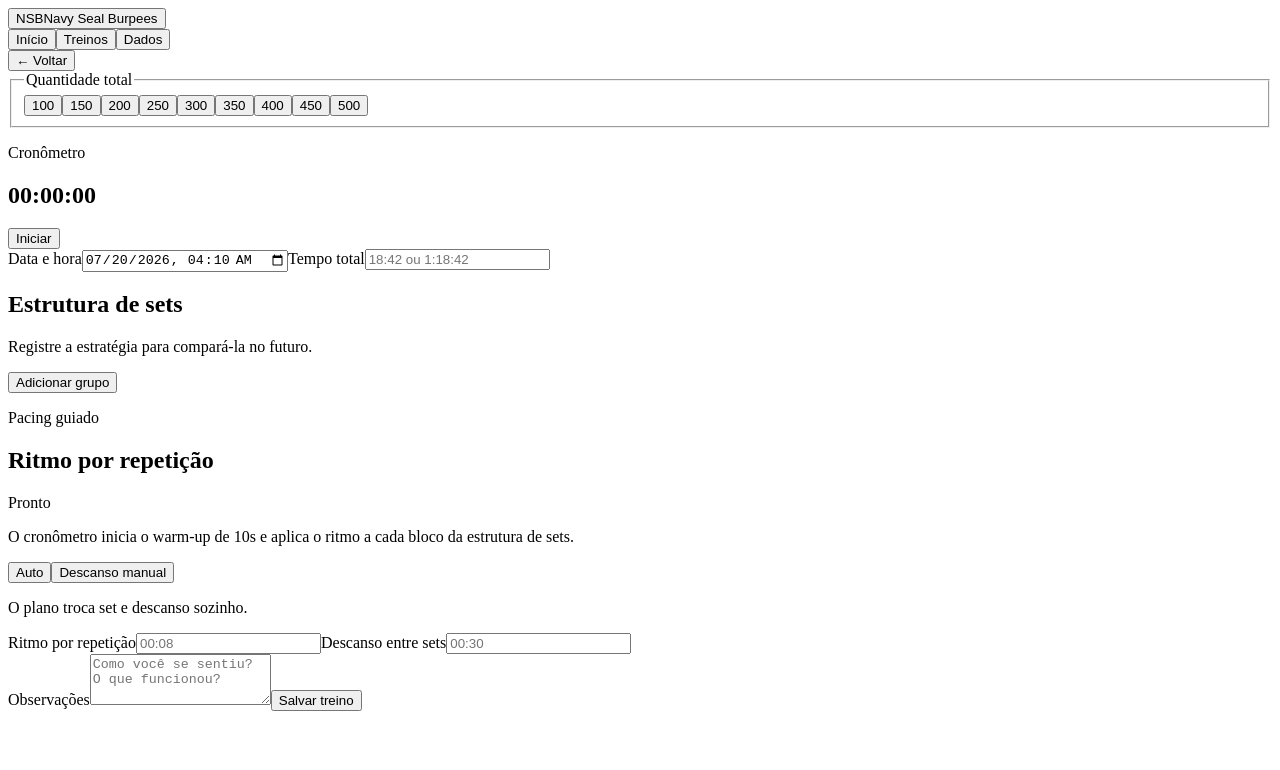
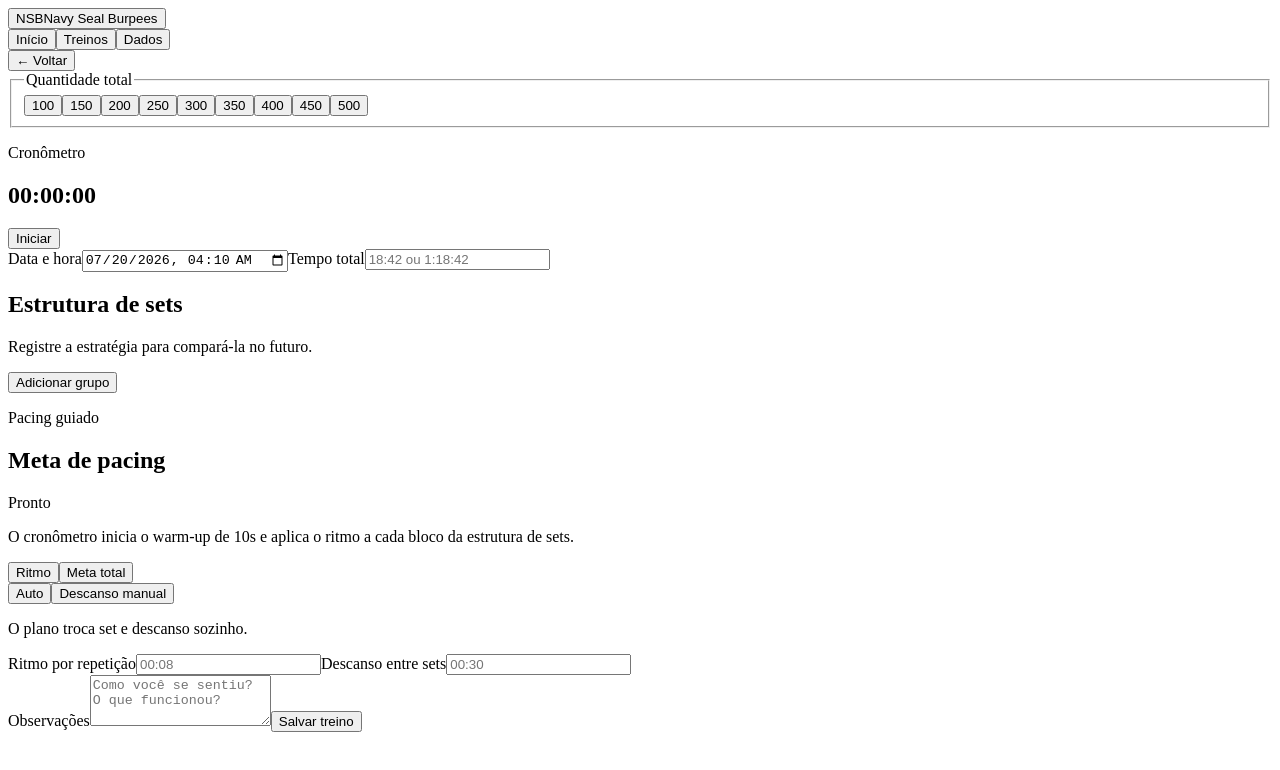
Before and after one commit to Santana-DS/NSB, a React (Vite) app: page / in a window 1280 px wide. Both pictures are taken after a click on the button "Registrar treino". Shown: the top 770 px of the page. Built offline with nearby package versions, Linux system fonts and the light colour scheme; the HTML template or start-up script is replaced by a standard one.

Commit message:
feat: add total duration pacing target

```diff
--- a/src/App.tsx
+++ b/src/App.tsx
@@ -99,6 +99,8 @@ export default function App() {
   const [timerElapsedBase, setTimerElapsedBase] = useState(0)
   const [timerNow, setTimerNow] = useState(Date.now())
   const [pacingRepDuration, setPacingRepDuration] = useState('')
+  const [pacingTargetMode, setPacingTargetMode] = useState<'pace' | 'total'>('pace')
+  const [pacingTotalDuration, setPacingTotalDuration] = useState('')
   const [pacingRestDuration, setPacingRestDuration] = useState('')
   const [pacingGroupDurations, setPacingGroupDurations] = useState<Record<string, string>>({})
   const [pacingGroupRests, setPacingGroupRests] = useState<Record<string, string>>({})
@@ -156,7 +158,7 @@ export default function App() {
     if (!draftReady || !draftActive) return
     const draft: ActiveWorkoutDraft = {
       id: 'current', updatedAt: new Date().toISOString(), targetReps, performedAt, duration, setGroups, notes,
-      timerStartedAt, timerElapsedBase, pacingRepDuration, pacingRestDuration, pacingGroupDurations, pacingGroupRests, pacingMode, pacingPhase,
+      timerStartedAt, timerElapsedBase, pacingRepDuration, pacingTargetMode, pacingTotalDuration, pacingRestDuration, pacingGroupDurations, pacingGroupRests, pacingMode, pacingPhase,
       pacingPausedPhase, pacingBlockIndex, pacingPhaseStartedAt, pacingPhaseElapsedBase, pacingBlocks,
       pacingEvents, lastRepCue,
     }
@@ -197,8 +199,19 @@ export default function App() {
 
   const currentSetTotal = getSetGroupTotal(setGroups)
   const timerElapsedSeconds = timerElapsedBase + (timerStartedAt === null ? 0 : Math.floor((timerNow - timerStartedAt) / 1000))
-  const pacingRepSeconds = parseDuration(pacingRepDuration) ?? 0
+  const manualPacingRepSeconds = parseDuration(pacingRepDuration) ?? 0
+  const pacingTotalTargetSeconds = parseDuration(pacingTotalDuration) ?? 0
   const pacingRestSeconds = parseDuration(pacingRestDuration) ?? 0
+  const pacingGroupDefinitions = useMemo(() => setGroups.map((group) => {
+    const groupPace = parseDuration(pacingGroupDurations[group.id] ?? '')
+    const groupRest = parseDuration(pacingGroupRests[group.id] ?? '')
+    return { group, paceSeconds: groupPace && groupPace > 0 ? groupPace : null, restSeconds: groupRest && groupRest > 0 ? groupRest : pacingRestSeconds }
+  }), [pacingGroupDurations, pacingGroupRests, pacingRestSeconds, setGroups])
+  const plannedRestSeconds = pacingGroupDefinitions.reduce((total, item, index) => total + item.restSeconds * Math.max(0, item.group.setCount - (index === pacingGroupDefinitions.length - 1 ? 1 : 0)), 0)
+  const overriddenActiveSeconds = pacingGroupDefinitions.reduce((total, item) => total + (item.paceSeconds ?? 0) * item.group.repsPerSet * item.group.setCount, 0)
+  const adjustableReps = pacingGroupDefinitions.reduce((total, item) => total + (item.paceSeconds === null ? item.group.repsPerSet * item.group.setCount : 0), 0)
+  const calculatedPacingRepSeconds = pacingTargetMode === 'total' && pacingTotalTargetSeconds > 0 && adjustableReps > 0 ? (pacingTotalTargetSeconds - plannedRestSeconds - overriddenActiveSeconds) / adjustableReps : 0
+  const pacingRepSeconds = pacingTargetMode === 'total' ? calculatedPacingRepSeconds : manualPacingRepSeconds
   const pacingPlan = useMemo(() => setGroups.flatMap((group) => {
     const groupPace = parseDuration(pacingGroupDurations[group.id] ?? '')
     const paceSeconds = groupPace && groupPace > 0 ? groupPace : pacingRepSeconds
@@ -237,6 +250,8 @@ export default function App() {
     setTimerElapsedBase(0)
     setTimerNow(Date.now())
     setPacingRepDuration('')
+    setPacingTargetMode('pace')
+    setPacingTotalDuration('')
     setPacingRestDuration('')
     setPacingGroupDurations({})
     setPacingGroupRests({})
@@ -259,6 +274,8 @@ export default function App() {
     setTimerStartedAt(draft.timerStartedAt)
     setTimerElapsedBase(draft.timerElapsedBase)
     setPacingRepDuration(draft.pacingRepDuration)
+    setPacingTargetMode(draft.pacingTargetMode ?? 'pace')
+    setPacingTotalDuration(draft.pacingTotalDuration ?? '')
     setPacingRestDuration(draft.pacingRestDuration)
     setPacingGroupDurations(draft.pacingGroupDurations ?? {})
     setPacingGroupRests(draft.pacingGroupRests ?? {})
@@ -293,6 +310,10 @@ export default function App() {
   }
 
   function startTimer() {
+    if (pacingTargetMode === 'total' && pacingPlan.length > 0 && (pacingTotalTargetSeconds <= 0 || pacingRepSeconds <= 0)) {
+      setError('A meta total precisa cobrir os descansos e deixar tempo para os grupos no ritmo geral.')
+      return
+    }
     const now = Date.now()
     setTimerNow(now)
     setPerformedAt(todayLocalIso())
@@ -474,7 +495,7 @@ export default function App() {
       performedAt: new Date(performedAt).toISOString(),
       durationSeconds,
       setGroups,
-      pacingSession: pacingBlocks.length > 0 ? { mode: pacingMode, warmupSeconds: DEFAULT_WARMUP_SECONDS, paceSeconds: pacingRepSeconds, restTargetSeconds: pacingRestSeconds, groupPaces: getPacingGroupPaces(), groupRests: getPacingGroupRests(), blocks: pacingBlocks, events: pacingEvents } : undefined,
+      pacingSession: pacingBlocks.length > 0 ? { mode: pacingMode, targetMode: pacingTargetMode, totalTargetSeconds: pacingTargetMode === 'total' ? pacingTotalTargetSeconds : undefined, warmupSeconds: DEFAULT_WARMUP_SECONDS, paceSeconds: pacingRepSeconds, restTargetSeconds: pacingRestSeconds, groupPaces: getPacingGroupPaces(), groupRests: getPacingGroupRests(), blocks: pacingBlocks, events: pacingEvents } : undefined,
       notes: notes.trim(),
     })
     if (validation) {
@@ -487,7 +508,7 @@ export default function App() {
       performedAt: new Date(performedAt).toISOString(),
       durationSeconds,
       setGroups,
-      pacingSession: pacingBlocks.length > 0 ? { mode: pacingMode, warmupSeconds: DEFAULT_WARMUP_SECONDS, paceSeconds: pacingRepSeconds, restTargetSeconds: pacingRestSeconds, groupPaces: getPacingGroupPaces(), groupRests: getPacingGroupRests(), blocks: pacingBlocks, events: pacingEvents } : undefined,
+      pacingSession: pacingBlocks.length > 0 ? { mode: pacingMode, targetMode: pacingTargetMode, totalTargetSeconds: pacingTargetMode === 'total' ? pacingTotalTargetSeconds : undefined, warmupSeconds: DEFAULT_WARMUP_SECONDS, paceSeconds: pacingRepSeconds, restTargetSeconds: pacingRestSeconds, groupPaces: getPacingGroupPaces(), groupRests: getPacingGroupRests(), blocks: pacingBlocks, events: pacingEvents } : undefined,
       notes: notes.trim(),
     })
     await saveWorkout(workout)
@@ -600,17 +621,19 @@ export default function App() {
             </section>
 
             <section className="pacing-section" ref={pacingSectionRef} aria-labelledby="pacing-title">
-              <div className="section-heading"><div><p className="eyebrow">Pacing guiado</p><h2 id="pacing-title">Ritmo por repetição</h2></div><span className={pacingPhase === 'set' ? 'pacing-status active' : 'pacing-status'}>{pacingPhase === 'idle' ? 'Pronto' : pacingPhase === 'warmup' ? 'Preparar' : pacingPhase === 'set' ? 'Em set' : pacingPhase === 'rest' ? 'Descanso' : pacingPhase === 'paused' ? 'Pausado' : 'Concluído'}</span></div>
+              <div className="section-heading"><div><p className="eyebrow">Pacing guiado</p><h2 id="pacing-title">Meta de pacing</h2></div><span className={pacingPhase === 'set' ? 'pacing-status active' : 'pacing-status'}>{pacingPhase === 'idle' ? 'Pronto' : pacingPhase === 'warmup' ? 'Preparar' : pacingPhase === 'set' ? 'Em set' : pacingPhase === 'rest' ? 'Descanso' : pacingPhase === 'paused' ? 'Pausado' : 'Concluído'}</span></div>
               <p>O cronômetro inicia o warm-up de {DEFAULT_WARMUP_SECONDS}s e aplica o ritmo a cada bloco da estrutura de sets.</p>
+              <div className="pacing-target-picker" role="group" aria-label="Tipo de meta de pacing"><button type="button" className={pacingTargetMode === 'pace' ? 'selected' : ''} disabled={pacingPhase !== 'idle' && pacingPhase !== 'complete'} onClick={() => setPacingTargetMode('pace')}>Ritmo</button><button type="button" className={pacingTargetMode === 'total' ? 'selected' : ''} disabled={pacingPhase !== 'idle' && pacingPhase !== 'complete'} onClick={() => setPacingTargetMode('total')}>Meta total</button></div>
               <div className="pacing-mode-picker" role="group" aria-label="Modo do pacing">
                 <button type="button" className={pacingMode === 'automatic' ? 'selected' : ''} disabled={pacingPhase !== 'idle' && pacingPhase !== 'complete'} onClick={() => setPacingMode('automatic')}>Auto</button>
                 <button type="button" className={pacingMode === 'manual-rest' ? 'selected' : ''} disabled={pacingPhase !== 'idle' && pacingPhase !== 'complete'} onClick={() => setPacingMode('manual-rest')}>Descanso manual</button>
               </div>
               <p className="pacing-mode-note">{pacingMode === 'automatic' ? 'O plano troca set e descanso sozinho.' : 'O set encerra na meta; você aciona o próximo set e seu warm-up.'}</p>
               <div className="field-grid pacing-fields">
-                <label><span>Ritmo por repetição</span><input inputMode="numeric" maxLength={7} placeholder="00:08" value={pacingRepDuration} disabled={pacingPhase !== 'idle' && pacingPhase !== 'complete'} onChange={(event) => setPacingRepDuration(formatDurationInput(event.target.value))} /></label>
+                <label><span>{pacingTargetMode === 'total' ? 'Meta total' : 'Ritmo por repetição'}</span><input inputMode="numeric" maxLength={7} placeholder={pacingTargetMode === 'total' ? '20:00' : '00:08'} value={pacingTargetMode === 'total' ? pacingTotalDuration : pacingRepDuration} disabled={pacingPhase !== 'idle' && pacingPhase !== 'complete'} onChange={(event) => pacingTargetMode === 'total' ? setPacingTotalDuration(formatDurationInput(event.target.value)) : setPacingRepDuration(formatDurationInput(event.target.value))} /></label>
                 <label><span>Descanso entre sets</span><input inputMode="numeric" maxLength={7} placeholder="00:30" value={pacingRestDuration} disabled={pacingPhase !== 'idle' && pacingPhase !== 'complete'} onChange={(event) => setPacingRestDuration(formatDurationInput(event.target.value))} /></label>
               </div>
+              {pacingTargetMode === 'total' && pacingRepSeconds > 0 && <p className="pacing-mode-note">Ritmo calculado: <strong>{formatDuration(pacingRepSeconds)} / rep.</strong></p>}
               {setGroups.length > 1 && <details className="pacing-group-settings"><summary>Ajustar ritmo por grupo</summary><div className="pacing-group-headings"><span>Ritmo</span><span>Descanso</span></div>{setGroups.map((group, index) => <label key={group.id}><span>Grupo {index + 1} · {group.setCount} × {group.repsPerSet}</span><input inputMode="numeric" maxLength={7} placeholder="Geral" value={pacingGroupDurations[group.id] ?? ''} disabled={pacingPhase !== 'idle' && pacingPhase !== 'complete'} onChange={(event) => { const digits = event.target.value.replace(/\D/g, ''); setPacingGroupDurations((current) => ({ ...current, [group.id]: digits.replace(/0/g, '') === '' ? '' : formatDurationInput(event.target.value) })) }} /><input inputMode="numeric" maxLength={7} placeholder="Geral" value={pacingGroupRests[group.id] ?? ''} disabled={pacingPhase !== 'idle' && pacingPhase !== 'complete'} onChange={(event) => { const digits = event.target.value.replace(/\D/g, ''); setPacingGroupRests((current) => ({ ...current, [group.id]: digits.replace(/0/g, '') === '' ? '' : formatDurationInput(event.target.value) })) }} /></label>)}</details>}
               {pacingPlan.some((block) => block.paceSeconds > 0) && pacingPhase === 'idle' && <p className="pacing-plan">Plano: {pacingPlan.map((block, index) => <span key={`${block.groupId}-${index}`}>{block.reps} NSBs · {formatDuration(block.reps * block.paceSeconds)}</span>)}</p>}
               {pacingPlan.some((block) => block.paceSeconds > 0) && <p className="pacing-projection">Projeção total <strong>{formatDuration(pacingProjectionSeconds)}</strong></p>}
--- a/src/lib/workouts.ts
+++ b/src/lib/workouts.ts
@@ -23,6 +23,7 @@ export function validateWorkout(draft: WorkoutDraft): string | null {
 }
 
 export function formatDuration(seconds: number): string {
+  seconds = Math.max(0, Math.round(seconds))
   const hours = Math.floor(seconds / 3600)
   const minutes = Math.floor(seconds / 60)
   const remainingMinutes = Math.floor((seconds % 3600) / 60)
--- a/src/styles.css
+++ b/src/styles.css
@@ -84,6 +84,7 @@ textarea { resize: vertical; }
 .pacing-projection { margin: .2rem 0 1rem; color: #61717a !important; font-size: .85rem; }.pacing-projection strong { margin-left: .3rem; color: #0d5261; font-variant-numeric: tabular-nums; }
 .pacing-group-settings { margin: .8rem 0 1rem; }.pacing-group-settings summary { color: #0d5261; cursor: pointer; font-size: .85rem; font-weight: 700; }.pacing-group-settings[open] summary { margin-bottom: .65rem; }.pacing-group-headings { display: grid; grid-template-columns: 1fr 7rem 7rem; gap: .75rem; color: #61717a; font-size: .72rem; font-weight: 700; text-transform: uppercase; }.pacing-group-headings span:first-child { grid-column: 2; }.pacing-group-settings label { display: grid; grid-template-columns: 1fr 7rem 7rem; align-items: center; gap: .75rem; margin: .5rem 0; }.pacing-group-settings label > span { margin: 0; color: #56656d; font-size: .82rem; }.pacing-group-settings input { padding: .5rem .6rem; font-size: .85rem; }
 .pacing-mode-picker { display: flex; flex-wrap: wrap; gap: .4rem; margin: .75rem 0 .35rem; }.pacing-mode-picker button { border: 1px solid #c2d0cd; border-radius: 999px; padding: .38rem .6rem; background: #fff; color: #40565f; font-size: .78rem; font-weight: 700; }.pacing-mode-picker button.selected { border-color: #0d5261; background: #0d5261; color: #fff; }.pacing-mode-picker button:disabled { opacity: .55; cursor: not-allowed; }.pacing-section .pacing-mode-note { margin: 0 0 1rem; color: #61717a; font-size: .82rem; }
+.pacing-target-picker { display: inline-flex; gap: .2rem; margin: .25rem 0 .75rem; padding: .2rem; border: 1px solid #cdd8d6; border-radius: .55rem; background: #fff; }.pacing-target-picker button { border: 0; border-radius: .35rem; padding: .35rem .55rem; background: transparent; color: #52656c; font-size: .78rem; font-weight: 700; }.pacing-target-picker button.selected { background: #e5f1ee; color: #0d5261; }.pacing-target-picker button:disabled { opacity: .55; cursor: not-allowed; }
 .remove-button { border: 0; background: transparent; color: #9a3443; padding: .4rem; }
 .set-total { margin-top: .75rem !important; }.set-total.valid { color: #147050; }.notes-field { display: block; margin: 1.75rem 0; }
 .sr-only { position: absolute; width: 1px; height: 1px; padding: 0; margin: -1px; overflow: hidden; clip: rect(0, 0, 0, 0); white-space: nowrap; border: 0; }
--- a/src/types.ts
+++ b/src/types.ts
@@ -27,6 +27,8 @@ export interface PacingEvent {
 
 export interface PacingSession {
   mode: PacingMode
+  targetMode?: 'pace' | 'total'
+  totalTargetSeconds?: number
   warmupSeconds: number
   paceSeconds: number
   restTargetSeconds: number
@@ -47,6 +49,8 @@ export interface ActiveWorkoutDraft {
   timerStartedAt: number | null
   timerElapsedBase: number
   pacingRepDuration: string
+  pacingTargetMode: 'pace' | 'total'
+  pacingTotalDuration: string
   pacingRestDuration: string
   pacingGroupDurations: Record<string, string>
   pacingGroupRests: Record<string, string>
```
Also changed, not shown: 1 other file (tests, documents, lock files or other folders).
